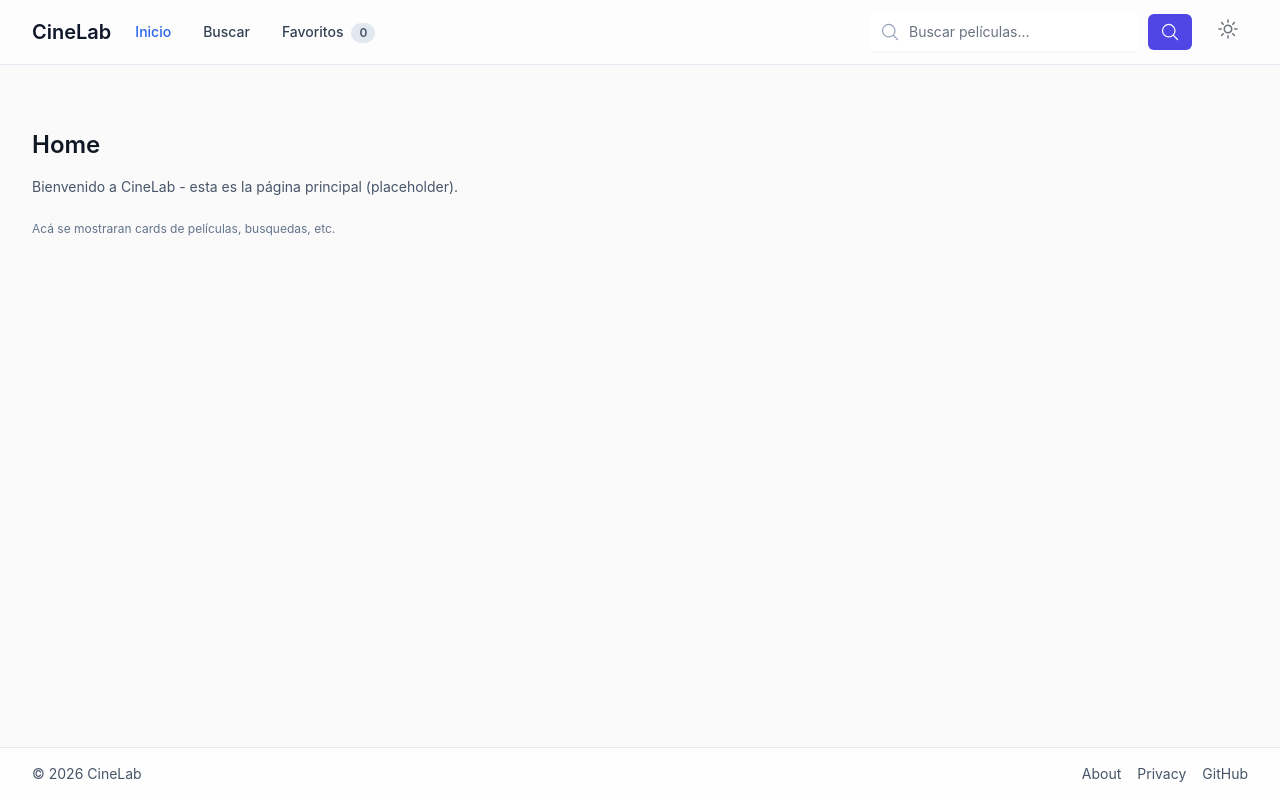
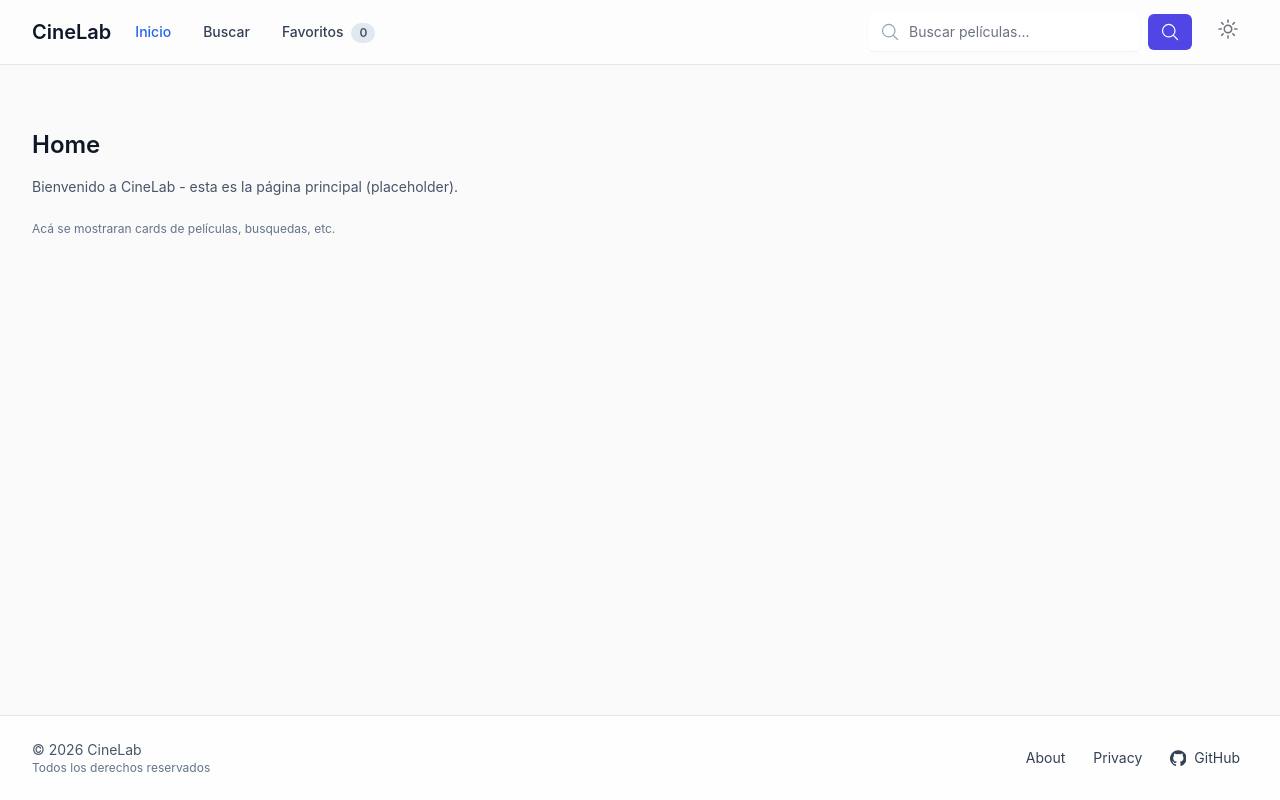
Before and after one commit to ezefernandezyf/cinelab-react, a React (Vite) app: page /home in a window 1280 px wide. Built offline with nearby package versions, Linux system fonts and the light colour scheme; no server answers.

Commit message:
feat: enhance Breadcrumbs and Footer components with improved styling and accessibility, add focus states and new links

```diff
--- a/src/components/Breadcrumbs/Breadcrumbs.tsx
+++ b/src/components/Breadcrumbs/Breadcrumbs.tsx
@@ -17,35 +17,39 @@ export default function Breadcrumbs({ items, onBack }: Props) {
           return (
             <li key={index} className="flex items-center">
               {item.to && !isLast ? (
-                <Link to={item.to} className="hover:underline">
+                <Link
+                  to={item.to}
+                  className="text-slate-700 dark:text-slate-200 hover:underline focus:outline-none focus:ring-2 focus:ring-cinematic-action rounded px-1"
+                >
                   {item.label}
                 </Link>
               ) : isLast ? (
                 <span
                   aria-current="page"
-                  className="font-medium text-slate-800 dark:text-slate-200"
+                  className="font-medium text-slate-800 dark:text-slate-100"
                 >
                   {item.label}
                 </span>
               ) : (
-                <span>{item.label}</span>
+                <span className="text-slate-700 dark:text-slate-200">{item.label}</span>
               )}
 
               {!isLast && (
                 <span className="mx-2 text-slate-400" aria-hidden="true">
-                  {/* separator */}›
+                  ›
                 </span>
               )}
             </li>
           );
         })}
       </ol>
+
       {onBack && (
         <button
           type="button"
           aria-label="Ir atrás"
           onClick={onBack}
-          className="ml-4 px-2 py-1 bg-slate-200 dark:bg-slate-700 rounded hover:bg-slate-300 dark:hover:bg-slate-600"
+          className="ml-4 px-2 py-1 bg-slate-200 dark:bg-slate-700 rounded hover:bg-slate-300 dark:hover:bg-slate-600 focus:outline-none focus:ring-2 focus:ring-cinematic-action"
         >
           Volver
         </button>
--- a/src/components/Footer/Footer.tsx
+++ b/src/components/Footer/Footer.tsx
@@ -3,25 +3,48 @@ import { Link } from 'react-router-dom';
 export default function Footer(): React.JSX.Element {
   return (
     <footer className="border-t bg-white/90 dark:bg-slate-900/90">
-      <div className="max-w-7xl mx-auto px-4 sm:px-6 lg:px-8 py-4 text-sm text-slate-600 dark:text-slate-400 flex items-center justify-between">
-        <div>© {new Date().getFullYear()} CineLab</div>
-        <nav aria-label="Footer" className="space-x-4">
-          <Link to="/about" className="hover:underline">
+      <div className="max-w-7xl mx-auto px-4 sm:px-6 lg:px-8 py-6 text-sm text-slate-600 dark:text-slate-400">
+        <div className="flex flex-col sm:flex-row items-center sm:justify-between gap-3">
+          <div className="text-center sm:text-left">
+            <span className="block">&copy; {new Date().getFullYear()} CineLab</span>
+            <span className="block text-xs text-slate-500 dark:text-slate-500">
+              Todos los derechos reservados
+            </span>
+          </div>
+
+          <nav
+            aria-label="Footer"
+            className="flex flex-wrap items-center justify-center sm:justify-end gap-3"
+          >
+            <Link
+              to="/about"
+              className="text-sm text-slate-700 dark:text-slate-200 hover:underline focus:outline-none focus:ring-2 focus:ring-cinematic-action rounded px-2 py-1"
+            >
               About
             </Link>
-          <Link to="/privacy" className="hover:underline">
+
+            <Link
+              to="/privacy"
+              className="text-sm text-slate-700 dark:text-slate-200 hover:underline focus:outline-none focus:ring-2 focus:ring-cinematic-action rounded px-2 py-1"
+            >
               Privacy
             </Link>
+
             <a
               href="https://github.com/ezefernandezyf/cinelab-react"
               target="_blank"
-            rel="noreferrer"
-            className="hover:underline"
+              rel="noopener noreferrer"
+              aria-label="CineLab en GitHub (abre en ventana nueva)"
+              className="text-sm text-slate-700 dark:text-slate-200 hover:underline focus:outline-none focus:ring-2 focus:ring-cinematic-action rounded px-2 py-1 inline-flex items-center gap-2"
             >
+              <svg className="w-4 h-4" viewBox="0 0 24 24" fill="currentColor" aria-hidden>
+                <path d="M12 .5a12 12 0 00-3.8 23.4c.6.1.8-.3.8-.6v-2.1c-3.3.7-4-1.6-4-1.6-.6-1.6-1.5-2-1.5-2-1.2-.8.1-.8.1-.8 1.4.1 2.2 1.4 2.2 1.4 1.1 2 2.9 1.4 3.6 1.1.1-.9.4-1.4.7-1.7-2.6-.3-5.3-1.3-5.3-5.9 0-1.3.5-2.3 1.3-3.2-.1-.3-.6-1.6.1-3.3 0 0 1-.3 3.3 1.2a11.3 11.3 0 016 0c2.3-1.5 3.3-1.2 3.3-1.2.7 1.7.2 3 .1 3.3.8.9 1.3 2 1.3 3.2 0 4.6-2.7 5.6-5.3 5.9.4.4.8 1.1.8 2.3v3.4c0 .3.2.7.8.6A12 12 0 0012 .5z" />
+              </svg>
               GitHub
             </a>
           </nav>
         </div>
+      </div>
     </footer>
   );
 }
```
Lines whose indentation alone changed are shown as unchanged.
